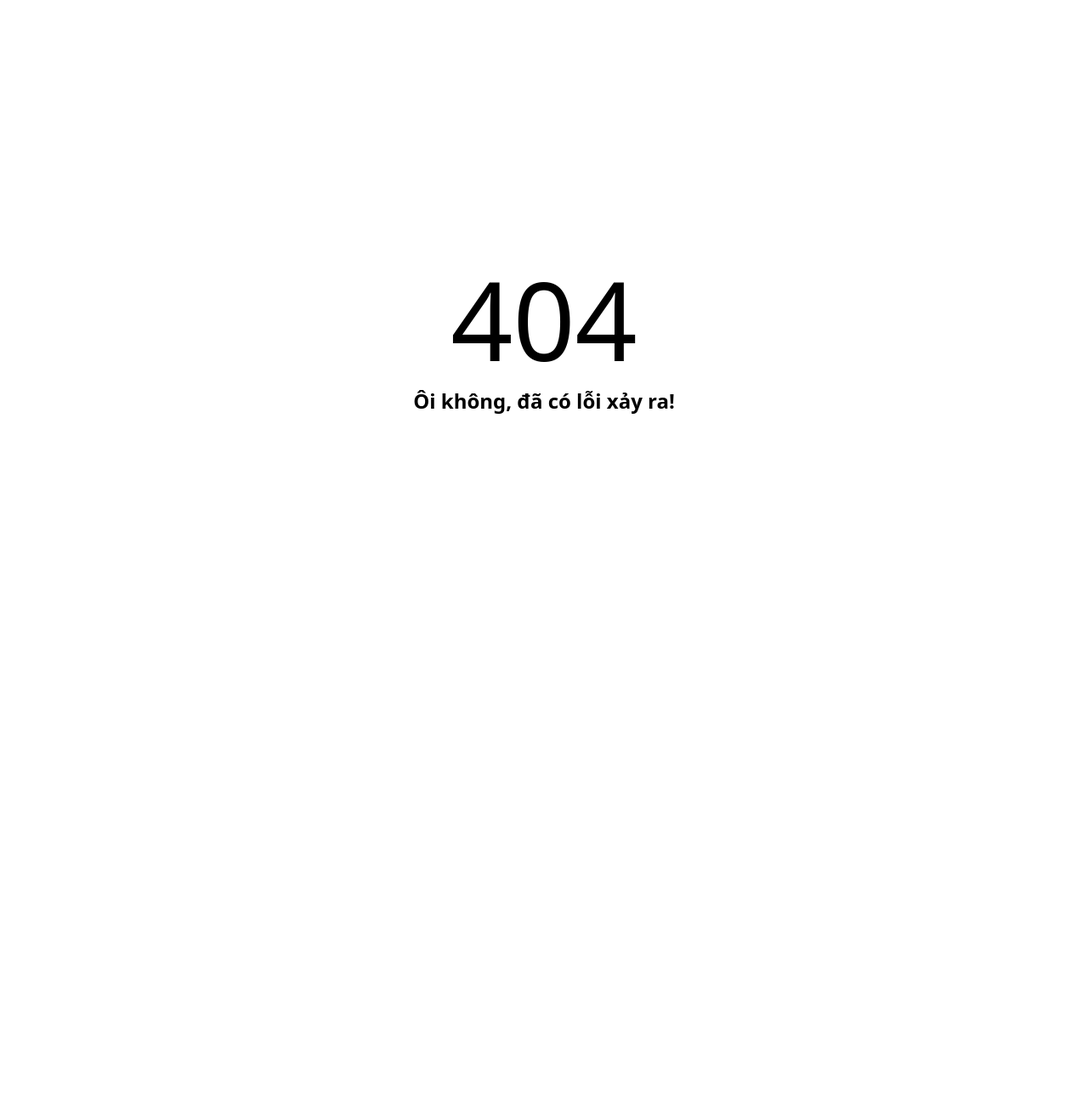
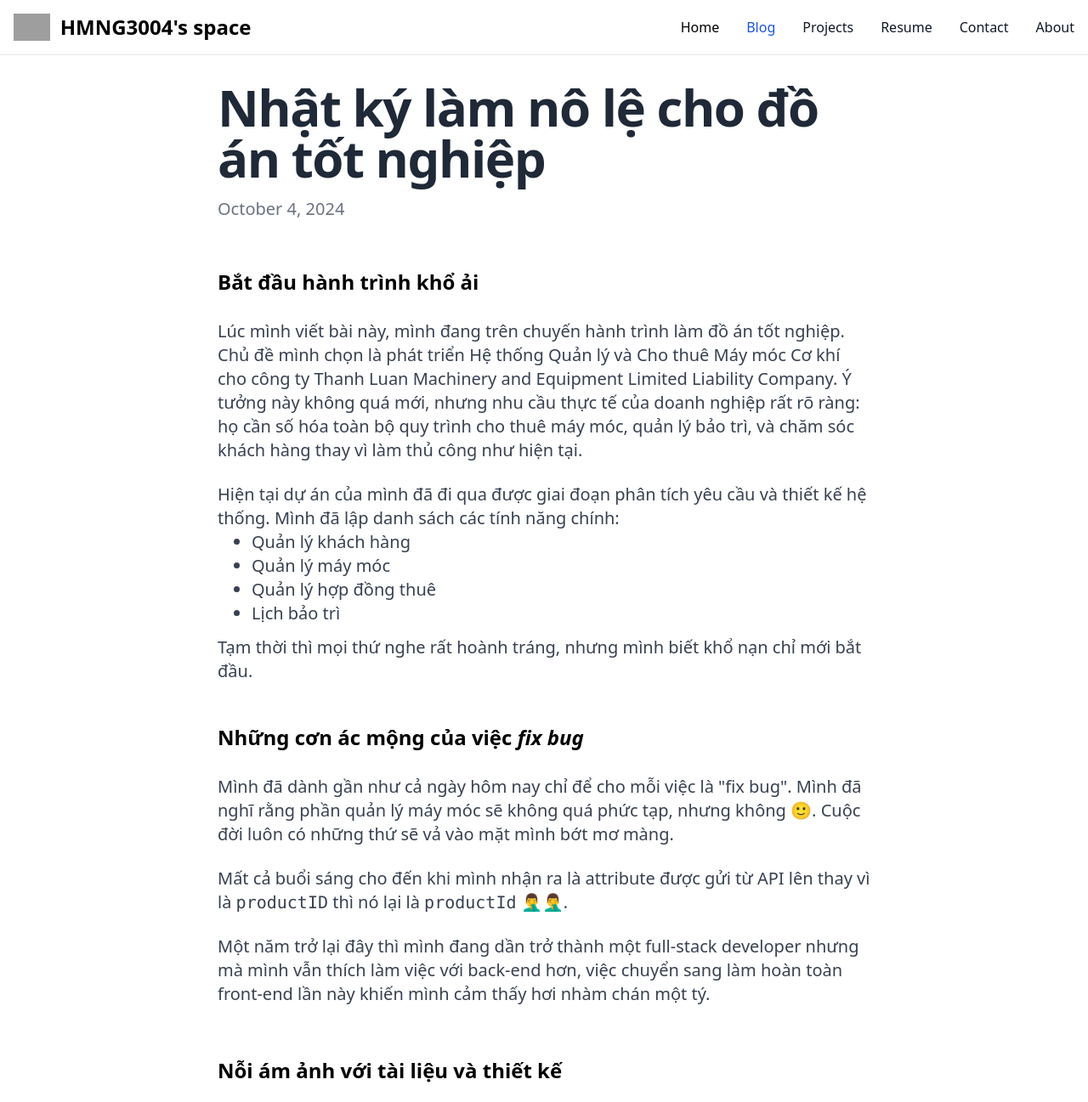
Before and after one commit to HMNG3004/HoangMinh, a React (Vite) app: page /blog/nhat-ky-lam-no-le-cho-do-an-tot-nghiep in a window 1280 px wide. Shown: the top 1297 px of the page at 85% size. Before the commit the page ends 800 px from the top, so only its background shows below. Built offline with nearby package versions, Linux system fonts and the light colour scheme; grey boxes are pictures that could not be loaded.

Commit message:
daily capston blog

```diff
--- a/src/app/component/header/index.tsx
+++ b/src/app/component/header/index.tsx
@@ -62,7 +62,7 @@ const HeaderBar: React.FC = () => {
               className="h-8"
               alt="Flowbite Logo"
             />
-            <span className="self-center text-2xl font-semibold whitespace-nowrap dark:text-white">
+            <span className="self-center text-lg  md:text-2xl font-semibold whitespace-nowrap dark:text-white">
               HMNG3004's space
             </span>
           </a>
--- /dev/null
+++ b/src/app/page/Blog/DailyCapstone/index.tsx
@@ -0,0 +1,110 @@
+const DailyCapstone: React.FC = () => {
+  return (
+    <div className="w-full flex justify-center">
+      <div className="flex flex-col items-start text-left w-3/5">
+        <div className="mb-8">
+          <h1 className="mb-4 text-4xl font-bold leading-none tracking-tight text-gray-800 md:text-5xl lg:text-6xl dark:text-white">
+            Nhật ký làm nô lệ cho đồ án tốt nghiệp
+          </h1>
+          <p className="mb-6 text-lg font-normal text-gray-500 lg:text-xl dark:text-gray-400">
+            October 4, 2024
+          </p>
+        </div>
+
+        <div className="mb-8">
+          <h2 className="text-2xl font-bold dark:text-white">
+            Bắt đầu hành trình khổ ải
+          </h2>
+          <div className="my-4 text-xl text-gray-700">
+            <p className="py-3">
+              Lúc mình viết bài này, mình đang trên chuyến hành trình làm đồ án
+              tốt nghiệp. Chủ đề mình chọn là phát triển Hệ thống Quản lý và Cho
+              thuê Máy móc Cơ khí cho công ty Thanh Luan Machinery and Equipment
+              Limited Liability Company. Ý tưởng này không quá mới, nhưng nhu
+              cầu thực tế của doanh nghiệp rất rõ ràng: họ cần số hóa toàn bộ
+              quy trình cho thuê máy móc, quản lý bảo trì, và chăm sóc khách
+              hàng thay vì làm thủ công như hiện tại.
+            </p>
+            <p className="pt-3">
+              Hiện tại dự án của mình đã đi qua được giai đoạn phân tích yêu cầu
+              và thiết kế hệ thống. Mình đã lập danh sách các tính năng chính:
+            </p>
+            <ul className="list-disc pl-10">
+              <li>Quản lý khách hàng</li>
+              <li>Quản lý máy móc</li>
+              <li>Quản lý hợp đồng thuê</li>
+              <li>Lịch bảo trì</li>
+            </ul>
+            <p className="pt-3">
+              Tạm thời thì mọi thứ nghe rất hoành tráng, nhưng mình biết khổ nạn
+              chỉ mới bắt đầu.
+            </p>
+          </div>
+        </div>
+
+        <div className="mb-8">
+          <h2 className="text-2xl font-bold dark:text-white">
+            Những cơn ác mộng của việc <span className="italic">fix bug</span>
+          </h2>
+          <div className="my-4 text-xl text-gray-700">
+            <p className="py-3">
+              Mình đã dành gần như cả ngày hôm nay chỉ để cho mỗi việc là "fix
+              bug". Mình đã nghĩ rằng phần quản lý máy móc sẽ không quá phức
+              tạp, nhưng không 🙂. Cuộc đời luôn có những thứ sẽ vả vào mặt mình
+              bớt mơ màng.
+            </p>
+            <p className="py-3">
+              Mất cả buổi sáng cho đến khi mình nhận ra là attribute được gửi từ
+              API lên thay vì là <code>productID</code> thì nó lại là{" "}
+              <code>productId</code> 🤦‍♂️🤦‍♂️.
+            </p>
+            <p className="py-3">
+              Một năm trở lại đây thì mình đang dần trở thành một full-stack
+              developer nhưng mà mình vẫn thích làm việc với back-end hơn, việc
+              chuyển sang làm hoàn toàn front-end lần này khiến mình cảm thấy
+              hơi nhàm chán một tý.
+            </p>
+          </div>
+        </div>
+
+        <div className="mb-8">
+          <h2 className="text-2xl font-bold dark:text-white">
+            Nỗi ám ảnh với tài liệu và thiết kế
+          </h2>
+          <div className="my-4 text-xl text-gray-700">
+            <p className="py-3">
+              Thú thật, mình ngán ngẩm nhất là phải ngồi làm **documents**, vẽ
+              **diagram**, và vô vàn thứ khác. Có cảm giác mỗi lần bắt tay vào
+              làm tài liệu là mỗi lần mình bị mất sạch năng lượng.
+            </p>
+            <p className="py-3">
+              Ban đầu mình tưởng phần code là khó nhất, nhưng sau khi trải qua
+              vài ngày ngồi viết mô tả chi tiết từng màn hình, từng use case cho
+              hệ thống, mình mới nhận ra là mình đã sai. Đúng là làm tài liệu có
+              thể giúp team làm việc hiệu quả hơn, nhưng thật sự là mình muốn
+              thoát khỏi những thứ khô khan này càng sớm càng tốt.
+            </p>
+            <p className="py-3">
+              Chưa kể đến việc mỗi lần phải điều chỉnh hay bổ sung tài liệu lại
+              như thêm một "cơn ác mộng" nữa vậy. Nhưng, cuối cùng thì cũng phải
+              hoàn thành thôi, vì đồ án mà!
+            </p>
+          </div>
+        </div>
+
+        <div className="mb-8">
+          <h2 className="text-2xl font-bold dark:text-white">Lời kết</h2>
+          <div className="my-4 text-xl text-gray-700">
+            <p className="py-3">
+              Đúng là mình đã nói rằng mình sẽ ghi nhật ký hàng ngày, nhưng thực
+              tế thì mình không chắc mình có đủ kiên nhẫn để làm điều đó. Mình
+              sẽ cố gắng, nhưng không hứa hẹn gì hơn. Cảm ơn bạn đã đọc đến đây!
+            </p>
+          </div>
+        </div>
+      </div>
+    </div>
+  );
+};
+
+export default DailyCapstone;
--- a/src/app/page/Blog/FirstBlog/index.tsx
+++ b/src/app/page/Blog/FirstBlog/index.tsx
@@ -10,7 +10,7 @@ const FirstBlog: React.FC = () => {
             Giới thiệu về mình
           </div>
           <div className="mb-6 text-lg font-normal text-gray-500 lg:text-xl dark:text-gray-400">
-            Ngày 1 tháng 10 năm 2024
+            October 1, 2024
           </div>
         </div>
 
--- a/src/app/page/Blog/index.tsx
+++ b/src/app/page/Blog/index.tsx
@@ -5,9 +5,16 @@ const Blog: React.FC = () => {
   const navigate = useNavigate();
   const blogs = [
     {
-      title: "Bài viết đầu tiên",
+      title: "Nhật ký làm nô lệ cho đồ án tốt nghiệp",
+      slug: "nhat-ky-lam-no-le-cho-do-an-tot-nghiep",
+      time: "October 4, 2024",
+      tag: "Daily",
+    },
+    {
+      title: "Giới thiệu về mình",
       slug: "bai-viet-dau-tien",
       time: "October 1, 2024",
+      tag: "Introduce",
     },
   ];
 
@@ -30,15 +37,13 @@ const Blog: React.FC = () => {
           >
             <div className="flex justify-between items-center mb-5 text-gray-500">
               <span className="bg-blue-100 text-blue-800 text-sm font-medium me-2 px-2.5 py-0.5 rounded dark:bg-blue-900 dark:text-blue-300">
-                Introduce
+                {blog.tag}
               </span>
               <span className="text-sm">{blog.time}</span>
             </div>
             {/* Card Content */}
             <div className="">
-              <h2 className="text-2xl font-bold text-gray-800">
-                {blog.title}
-              </h2>
+              <h2 className="text-2xl font-bold text-gray-800">{blog.title}</h2>
             </div>
           </div>
         ))}
--- a/src/app/page/Home/index.tsx
+++ b/src/app/page/Home/index.tsx
@@ -4,10 +4,13 @@ import React from "react";
 const HomePage: React.FC = () => {
   const posts = [
     {
+      title: "Nhật ký làm nô lệ cho đồ án tốt nghiệp",
+      date: "October 5, 2024",
+      link: "blog/nhat-ky-lam-no-le-cho-do-an-tot-nghiep",
+    },
+    {
       title: "Giới thiệu về mình",
       date: "October 1, 2024",
-      description:
-        "Chào bạn! Mình là Hoàng Minh, một sinh viên năm cuối ngành Kỹ thuật Phần mềm tại Đại học FPT - TPHCM. Mình yêu thích công nghệ và đang dấn thân vào con đường phát triển web và di động.",
       link: "blog/bai-viet-dau-tien",
     },
   ];
@@ -36,7 +39,9 @@ const HomePage: React.FC = () => {
   return (
     <div className="flex flex-col items-center">
       <div className="text-left w-4/5">
-        <h1 className="text-5xl font-bold text-gray-800">Hi, I’m Hoang Minh</h1>
+        <h1 className="text-2xl md:text-5xl font-bold text-gray-800">
+          Hi, I’m Hoang Minh
+        </h1>
         <p className="text-xl text-gray-600 mt-4">A Software Engineer</p>
         <p className="text-lg text-gray-500 mt-2">Welcome to my blog</p>
 
@@ -70,7 +75,6 @@ const HomePage: React.FC = () => {
           >
             <h3 className="text-2xl font-bold text-gray-800">{post.title}</h3>
             <p className="text-gray-600 text-sm mt-2">{post.date}</p>
-            <p className="text-gray-700 mt-4">{post.description}</p>
             <a
               href={post.link}
               className="text-blue-600 font-semibold mt-6 block"
--- a/src/app/routes/route.tsx
+++ b/src/app/routes/route.tsx
@@ -3,6 +3,7 @@ import MainLayout from "../page/MainLayout";
 import { lazy, Suspense } from "react";
 import HomePage from "../page/Home";
 import FirstBlog from "../page/Blog/FirstBlog";
+import DailyCapstone from "../page/Blog/DailyCapstone";
 
 const Blog = lazy(() => import("../page/Blog"));
 const Projects = lazy(() => import("../page/Projects"));
@@ -39,6 +40,14 @@ export const Route = createBrowserRouter([
             element: (
               <Suspense fallback={<></>}>
                 <FirstBlog />
+              </Suspense>
+            ),
+          },
+          {
+            path: "blog/nhat-ky-lam-no-le-cho-do-an-tot-nghiep",
+            element: (
+              <Suspense fallback={<></>}>
+                <DailyCapstone />
               </Suspense>
             ),
           },
```
